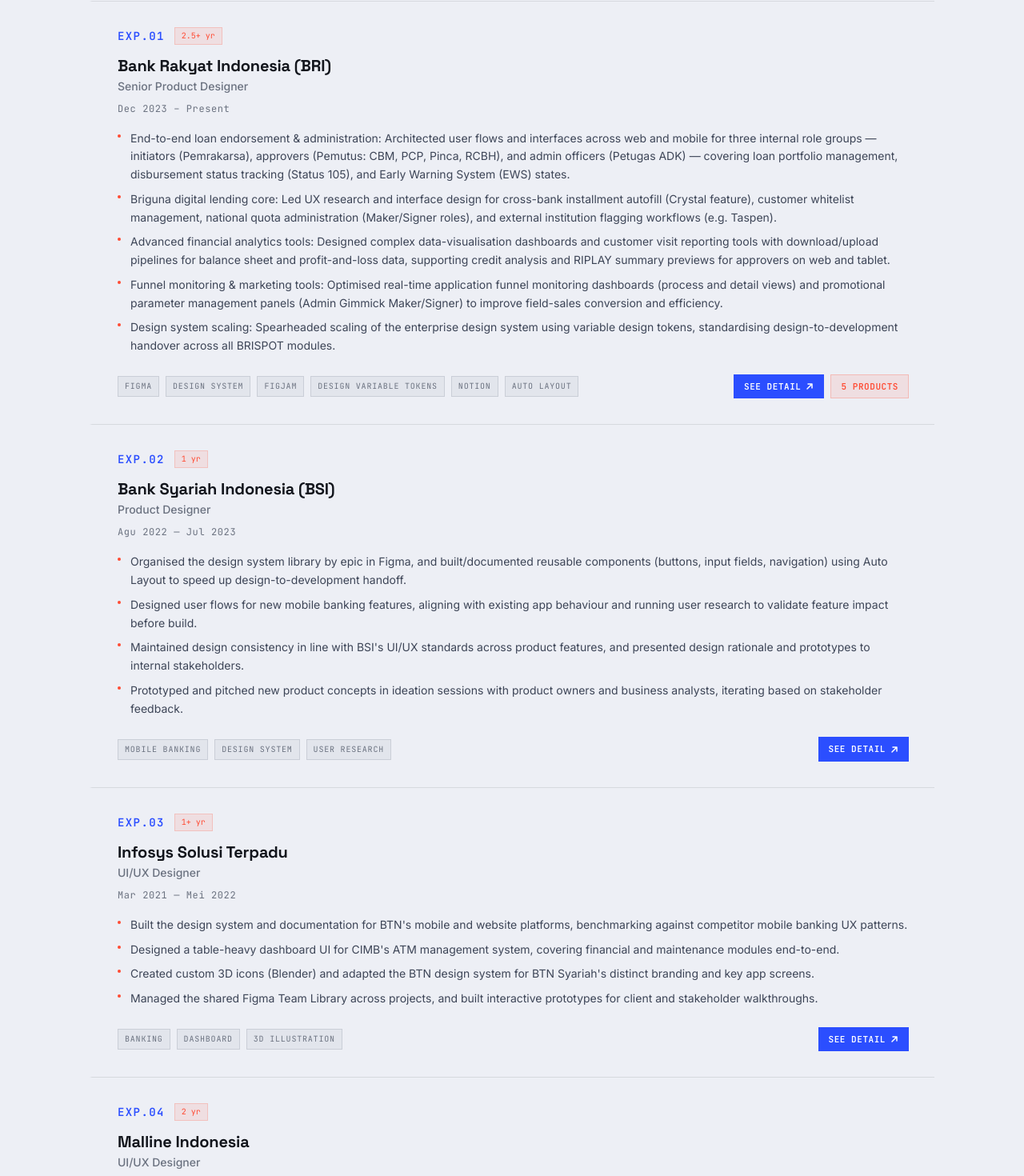
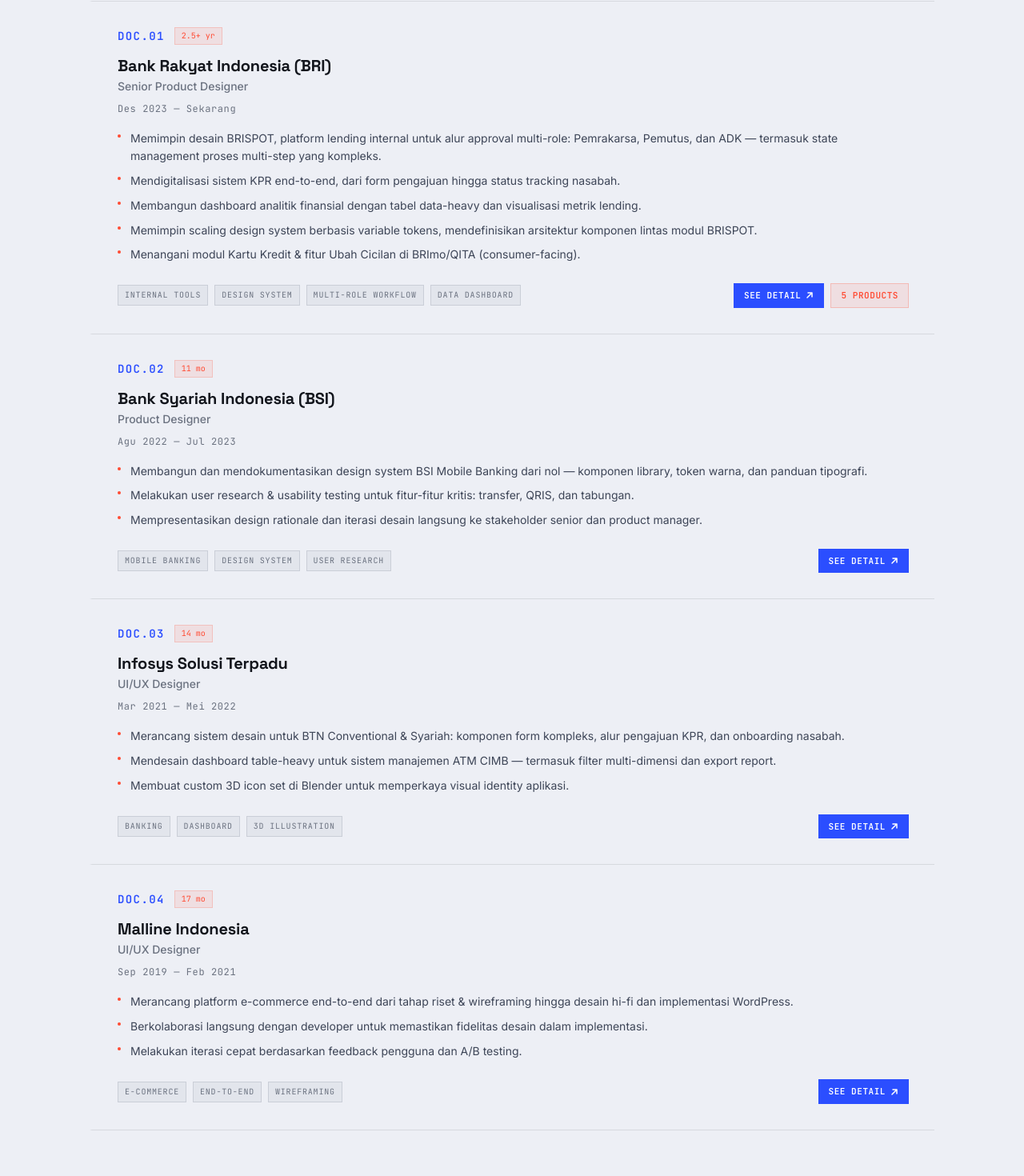
Before and after one commit to rahadianm22/New-Portfolio, a Next.js app: page / in a window 1280 px wide. Shown: the part 1180-2650 px from the top of the page at 80% size. Built offline with nearby package versions, Linux system fonts and the light colour scheme.

Commit message:
push semua

```diff
--- a/components/ExperienceSection.tsx
+++ b/components/ExperienceSection.tsx
@@ -20,26 +20,27 @@
   period: string;
   duration: string;
   tags: string[];
-  // Simple entries just use `highlights`. Roles with multiple concurrent
-  // projects (like BRI) use `subProjects` instead — the modal renders
-  // each as its own block, matching how it's laid out on the CV.
-  highlights?: string[];
-  subProjects?: SubProject[];
+  highlights: string[];
+  // Entries with multiple concurrent products (like BRI) get a tabbed
+  // product breakdown in the modal. Entries without this just show
+  // `highlights` in a simple modal instead.
+  products?: Product[];
 }
 
 const experiences: ExperienceEntry[] = [
   {
-    docId: "EXP.01",
+    docId: "DOC.01",
     role: "Senior Product Designer",
     company: "Bank Rakyat Indonesia (BRI)",
-    period: "Dec 2023 – Present",
+    period: "Des 2023 — Sekarang",
     duration: "2.5+ yr",
+    tags: ["Internal Tools", "Design System", "Multi-role Workflow", "Data Dashboard"],
     highlights: [
-      "End-to-end loan endorsement & administration: Architected user flows and interfaces across web and mobile for three internal role groups — initiators (Pemrakarsa), approvers (Pemutus: CBM, PCP, Pinca, RCBH), and admin officers (Petugas ADK) — covering loan portfolio management, disbursement status tracking (Status 105), and Early Warning System (EWS) states.",
-      "Briguna digital lending core: Led UX research and interface design for cross-bank installment autofill (Crystal feature), customer whitelist management, national quota administration (Maker/Signer roles), and external institution flagging workflows (e.g. Taspen).",
-      "Advanced financial analytics tools: Designed complex data-visualisation dashboards and customer visit reporting tools with download/upload pipelines for balance sheet and profit-and-loss data, supporting credit analysis and RIPLAY summary previews for approvers on web and tablet.",
-      "Funnel monitoring & marketing tools: Optimised real-time application funnel monitoring dashboards (process and detail views) and promotional parameter management panels (Admin Gimmick Maker/Signer) to improve field-sales conversion and efficiency.",
-      "Design system scaling: Spearheaded scaling of the enterprise design system using variable design tokens, standardising design-to-development handover across all BRISPOT modules.",
+      "Memimpin desain BRISPOT, platform lending internal untuk alur approval multi-role: Pemrakarsa, Pemutus, dan ADK — termasuk state management proses multi-step yang kompleks.",
+      "Mendigitalisasi sistem KPR end-to-end, dari form pengajuan hingga status tracking nasabah.",
+      "Membangun dashboard analitik finansial dengan tabel data-heavy dan visualisasi metrik lending.",
+      "Memimpin scaling design system berbasis variable tokens, mendefinisikan arsitektur komponen lintas modul BRISPOT.",
+      "Menangani modul Kartu Kredit & fitur Ubah Cicilan di BRImo/QITA (consumer-facing).",
     ],
     products: [
       {
@@ -119,50 +120,47 @@
         ],
       },
     ],
-    tags: ["Figma", "Design System", "FigJam", "Design Variable Tokens", "Notion", "Auto Layout"],
   },
   {
-    docId: "EXP.02",
+    docId: "DOC.02",
     role: "Product Designer",
     company: "Bank Syariah Indonesia (BSI)",
     period: "Agu 2022 — Jul 2023",
-    duration: "1 yr",
+    duration: "11 mo",
     highlights: [
-      "Organised the design system library by epic in Figma, and built/documented reusable components (buttons, input fields, navigation) using Auto Layout to speed up design-to-development handoff.",
-      "Designed user flows for new mobile banking features, aligning with existing app behaviour and running user research to validate feature impact before build.",
-      "Maintained design consistency in line with BSI's UI/UX standards across product features, and presented design rationale and prototypes to internal stakeholders.",
-      "Prototyped and pitched new product concepts in ideation sessions with product owners and business analysts, iterating based on stakeholder feedback."
+      "Membangun dan mendokumentasikan design system BSI Mobile Banking dari nol — komponen library, token warna, dan panduan tipografi.",
+      "Melakukan user research & usability testing untuk fitur-fitur kritis: transfer, QRIS, dan tabungan.",
+      "Mempresentasikan design rationale dan iterasi desain langsung ke stakeholder senior dan product manager.",
     ],
     tags: ["Mobile Banking", "Design System", "User Research"],
   },
   {
-    docId: "EXP.03",
+    docId: "DOC.03",
     role: "UI/UX Designer",
     company: "Infosys Solusi Terpadu",
     period: "Mar 2021 — Mei 2022",
-    duration: "1+ yr",
+    duration: "14 mo",
     highlights: [
-      "Built the design system and documentation for BTN's mobile and website platforms, benchmarking against competitor mobile banking UX patterns.",
-      "Designed a table-heavy dashboard UI for CIMB's ATM management system, covering financial and maintenance modules end-to-end.",
-      "Created custom 3D icons (Blender) and adapted the BTN design system for BTN Syariah's distinct branding and key app screens.",
-      "Managed the shared Figma Team Library across projects, and built interactive prototypes for client and stakeholder walkthroughs."
+      "Merancang sistem desain untuk BTN Conventional & Syariah: komponen form kompleks, alur pengajuan KPR, dan onboarding nasabah.",
+      "Mendesain dashboard table-heavy untuk sistem manajemen ATM CIMB — termasuk filter multi-dimensi dan export report.",
+      "Membuat custom 3D icon set di Blender untuk memperkaya visual identity aplikasi.",
     ],
     tags: ["Banking", "Dashboard", "3D Illustration"],
   },
   {
-    docId: "EXP.04",
+    docId: "DOC.04",
     role: "UI/UX Designer",
     company: "Malline Indonesia",
     period: "Sep 2019 — Feb 2021",
-    duration: "2 yr",
+    duration: "17 mo",
     highlights: [
-      "Designed UI concepts for Home, Category, Product, Cart, and Order pages, plus the admin dashboard from wireframe through WordPress implementation.",
-      "Conducted user research, surveys, and usability testing to inform iteration; built a consistent visual system across the platform.",
+      "Merancang platform e-commerce end-to-end dari tahap riset & wireframing hingga desain hi-fi dan implementasi WordPress.",
+      "Berkolaborasi langsung dengan developer untuk memastikan fidelitas desain dalam implementasi.",
+      "Melakukan iterasi cepat berdasarkan feedback pengguna dan A/B testing.",
     ],
-    tags: ["E-commerce", "Wordpress", "Wireframing"],
+    tags: ["E-commerce", "End-to-end", "Wireframing"],
   },
 ];
-
 
 export function ExperienceSection() {
   const [openIndex, setOpenIndex] = useState<number | null>(null);
```
Also changed, not shown: components/tess.tsx (added).
